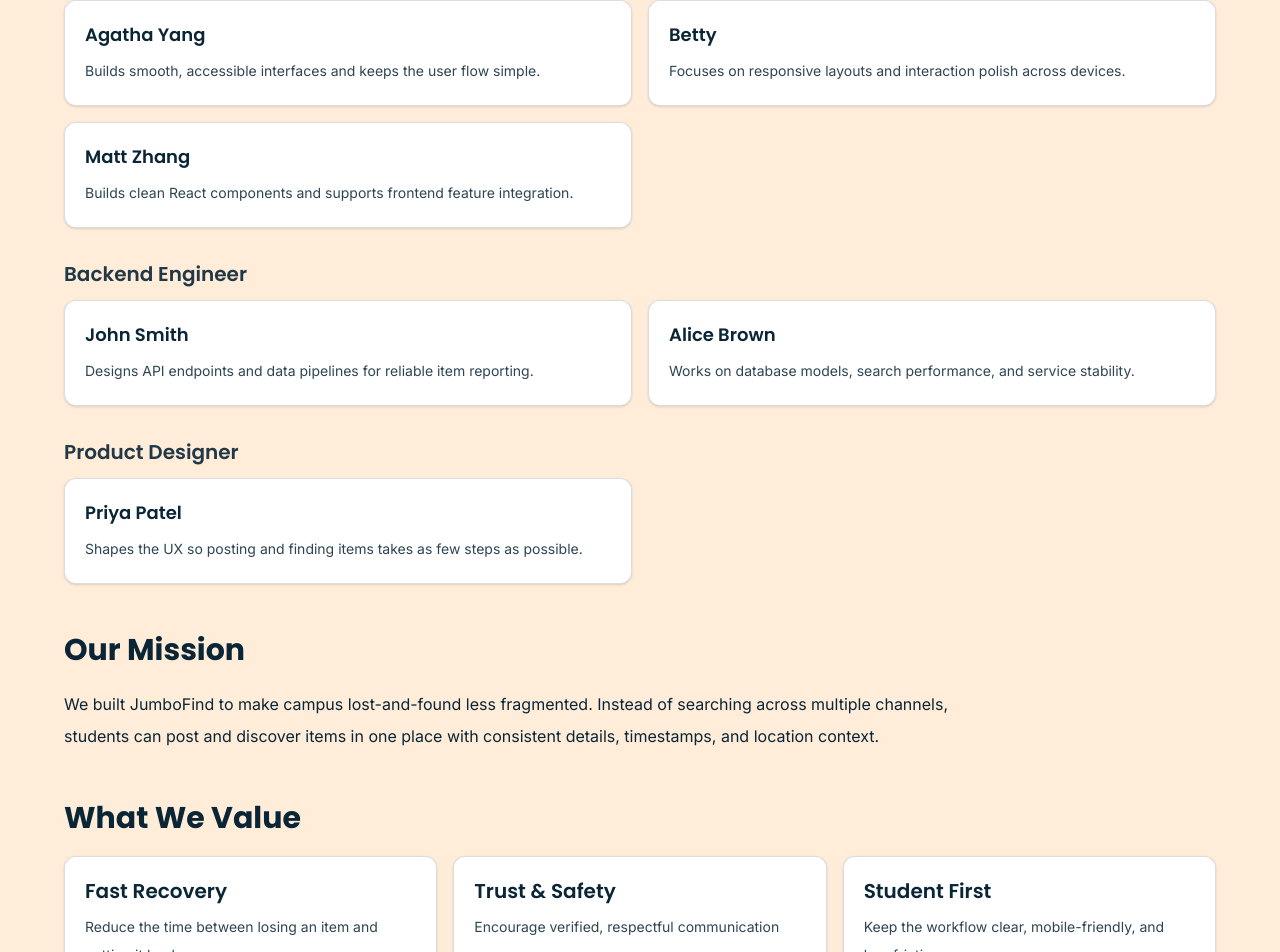
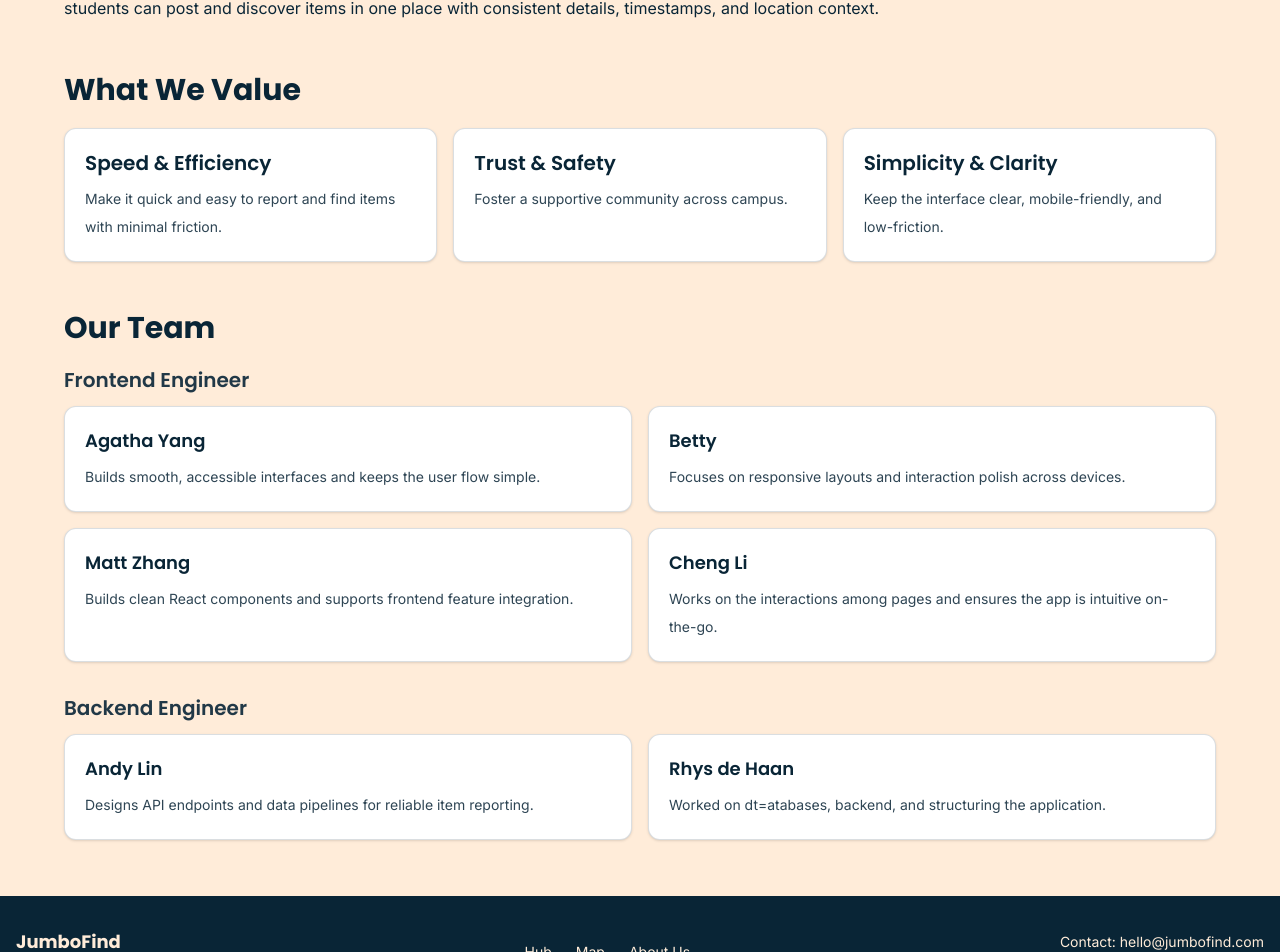
Before and after one commit to agath2/JumboFind, a Next.js app: page /aboutus in a window 1280 px wide. Shown: the part 572-1524 px from the top of the page. Built offline with nearby package versions, Linux system fonts and the light colour scheme.

Commit message:
about us

```diff
--- a/app/aboutus/page.tsx
+++ b/app/aboutus/page.tsx
@@ -17,27 +17,22 @@ const TEAM_GROUPS = [
         name: "Matt Zhang",
         bio: "Builds clean React components and supports frontend feature integration.",
       },
+      {
+        name: "Cheng Li",
+        bio: "Works on the interactions among pages and ensures the app is intuitive on-the-go.",
+      }
     ],
   },
   {
     role: "Backend Engineer",
     members: [
       {
-        name: "John Smith",
+        name: "Andy Lin",
         bio: "Designs API endpoints and data pipelines for reliable item reporting.",
       },
       {
-        name: "Alice Brown",
-        bio: "Works on database models, search performance, and service stability.",
-      },
-    ],
-  },
-  {
-    role: "Product Designer",
-    members: [
-      {
-        name: "Priya Patel",
-        bio: "Shapes the UX so posting and finding items takes as few steps as possible.",
+        name: "Rhys de Haan",
+        bio: "Worked on dt=atabases, backend, and structuring the application.",
       },
     ],
   },
@@ -45,16 +40,16 @@ const TEAM_GROUPS = [
 
 const VALUES = [
   {
-    title: "Fast Recovery",
-    description: "Reduce the time between losing an item and getting it back.",
+    title: "Speed & Efficiency",
+    description: "Make it quick and easy to report and find items with minimal friction.",
   },
   {
     title: "Trust & Safety",
-    description: "Encourage verified, respectful communication across campus.",
+    description: "Foster a supportive community across campus.",
   },
   {
-    title: "Student First",
-    description: "Keep the workflow clear, mobile-friendly, and low-friction.",
+    title: "Simplicity & Clarity",
+    description: "Keep the interface clear, mobile-friendly, and low-friction.",
   },
 ];
 
@@ -80,6 +75,26 @@ export default function AboutUs() {
         </div>
 
         <div className="mb-12">
+          <h2 className="mb-5 font-heading text-2xl font-bold md:text-3xl">Our Mission</h2>
+          <p className="max-w-4xl text-base leading-8">
+            We built JumboFind to make campus lost-and-found less fragmented. Instead of searching across multiple channels,
+            students can post and discover items in one place with consistent details, timestamps, and location context.
+          </p>
+        </div>
+
+        <div>
+          <h2 className="mb-5 font-heading text-2xl font-bold md:text-3xl">What We Value</h2>
+          <div className="grid grid-cols-1 gap-4 md:grid-cols-3">
+            {VALUES.map((value) => (
+              <article key={value.title} className="rounded-xl border border-dark-navy/15 bg-white p-5 shadow-sm">
+                <h3 className="mb-2 font-heading text-xl font-semibold">{value.title}</h3>
+                <p className="text-sm leading-7 text-dark-navy/85">{value.description}</p>
+              </article>
+            ))}
+          </div>
+        </div>
+
+        <div className="mt-12">
           <h2 className="mb-5 font-heading text-2xl font-bold md:text-3xl">Our Team</h2>
           <div className="space-y-8">
             {TEAM_GROUPS.map((group) => (
@@ -100,26 +115,6 @@ export default function AboutUs() {
             ))}
           </div>
         </div>
-
-        <div className="mb-12">
-          <h2 className="mb-5 font-heading text-2xl font-bold md:text-3xl">Our Mission</h2>
-          <p className="max-w-4xl text-base leading-8">
-            We built JumboFind to make campus lost-and-found less fragmented. Instead of searching across multiple channels,
-            students can post and discover items in one place with consistent details, timestamps, and location context.
-          </p>
-        </div>
-
-        <div>
-          <h2 className="mb-5 font-heading text-2xl font-bold md:text-3xl">What We Value</h2>
-          <div className="grid grid-cols-1 gap-4 md:grid-cols-3">
-            {VALUES.map((value) => (
-              <article key={value.title} className="rounded-xl border border-dark-navy/15 bg-white p-5 shadow-sm">
-                <h3 className="mb-2 font-heading text-xl font-semibold">{value.title}</h3>
-                <p className="text-sm leading-7 text-dark-navy/85">{value.description}</p>
-              </article>
-            ))}
-          </div>
-        </div>
       </div>
     </section>
   );
```
